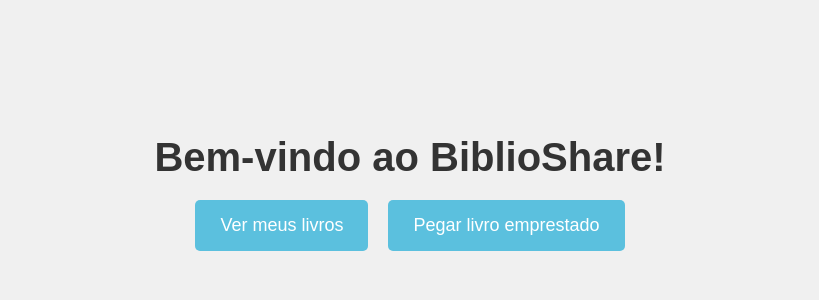
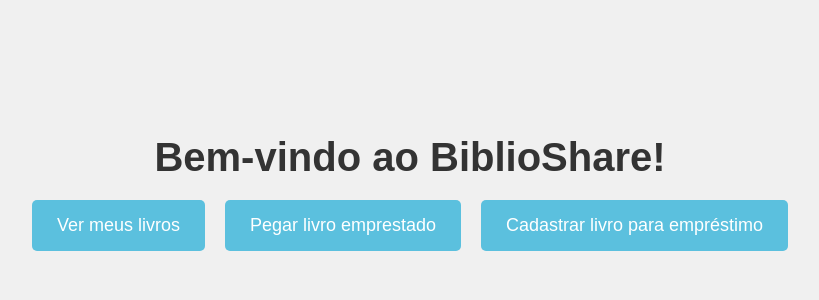
Before and after one commit to IMPedrosa/BiblioShare, a Flask app: page /home in a window 1280 px wide. Shown: the part 220-520 px from the top of the page, without its empty margins (230-1049 px from the left). Run offline with Flask 3, Linux system fonts and the light colour scheme; the visitor is signed in with stand-in values (Sample User, id 1).

Commit message:
Add button to let the user register a new book.

```diff
--- a/backend/src/templates/home.html
+++ b/backend/src/templates/home.html
@@ -76,6 +76,7 @@
     <div class="container">
         <button onclick="location.href='/meus-livros'">Ver meus livros</button>
         <button onclick="location.href='/pegar-livros'">Pegar livro emprestado</button>
+        <button onclick="location.href='/register-book'">Cadastrar livro para empréstimo</button>
     </div>
 </body>
 </html>
```
